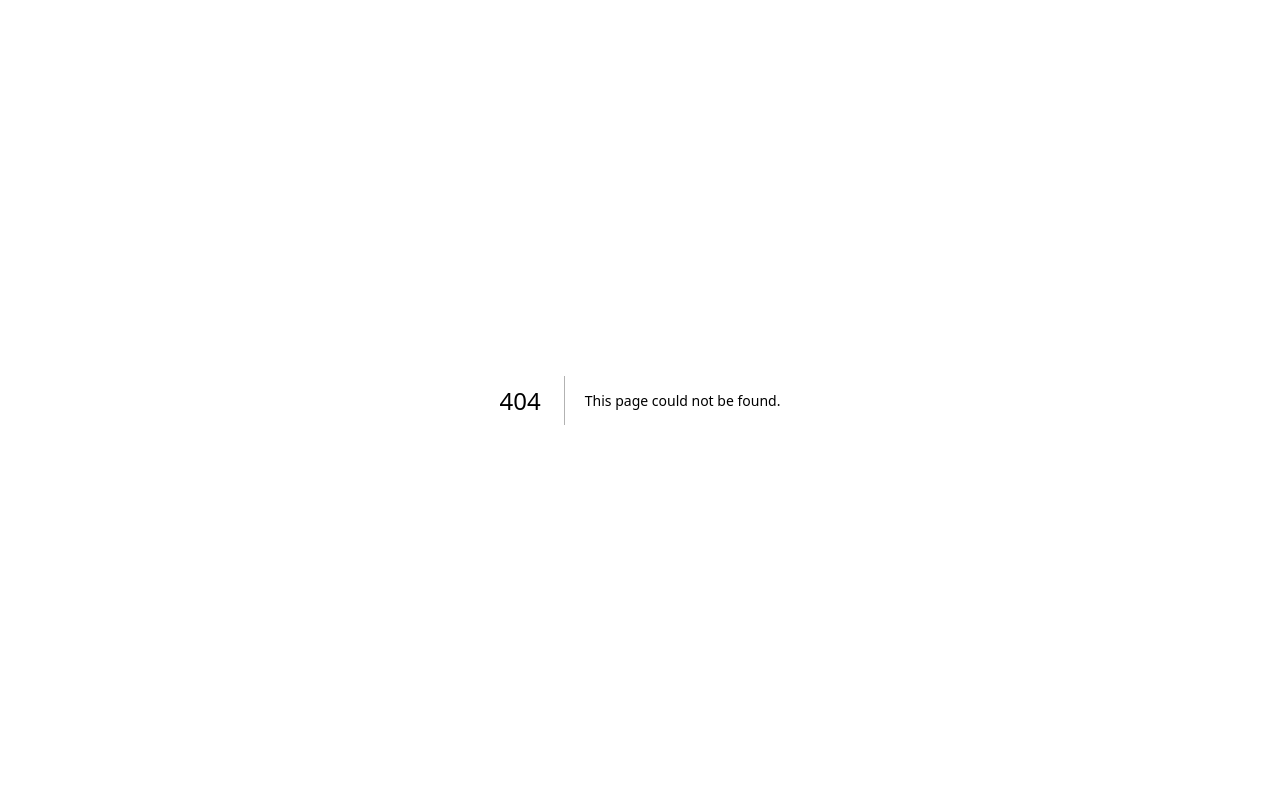
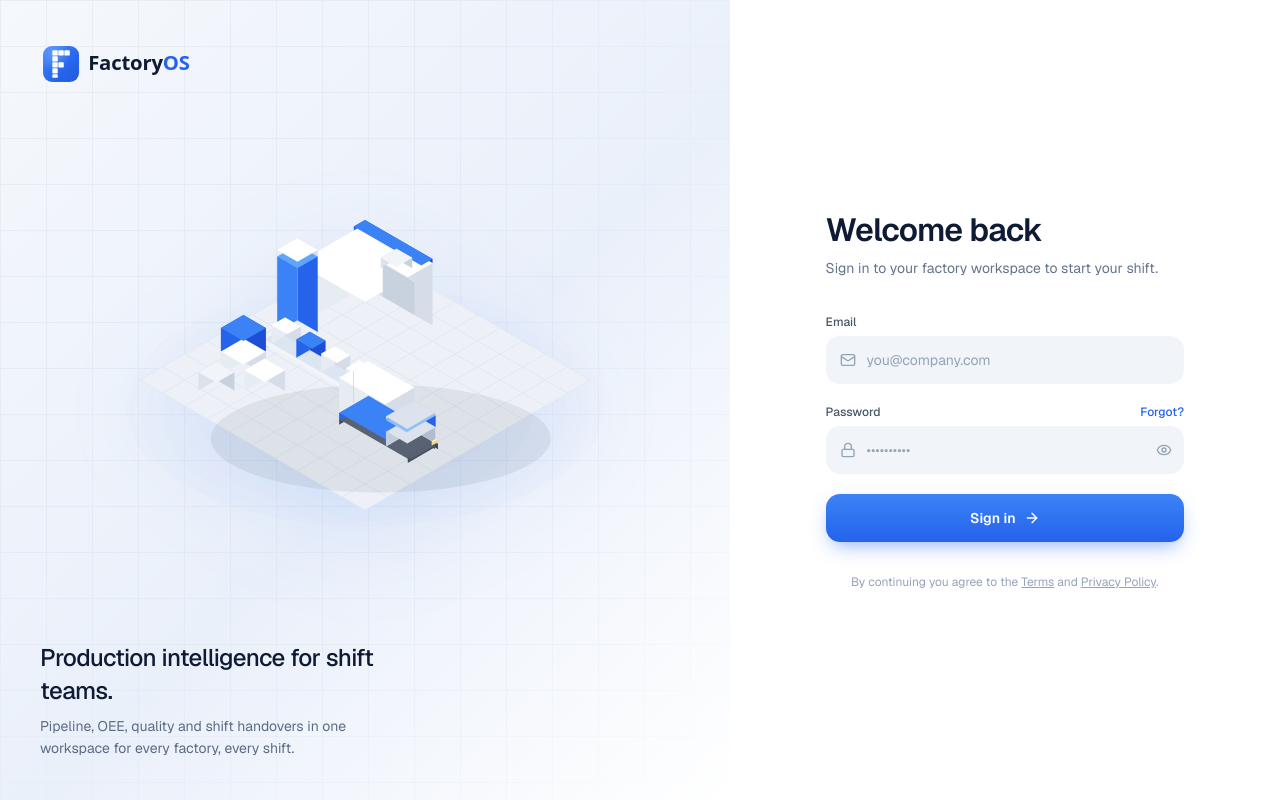
Before and after one commit to FarazAhsan11/factoryos, a Next.js app: page /login in a window 1280 px wide. Before the commit this address had no page. Built offline with nearby package versions, Linux system fonts and the light colour scheme.

Commit message:
feat: login form design

```diff
--- /dev/null
+++ b/src/app/login/page.tsx
@@ -0,0 +1,17 @@
+import type { Metadata } from "next";
+
+import { AuthSplitLayout } from "@/components/auth/auth-split-layout";
+import { LoginForm } from "@/components/auth/login-form";
+
+export const metadata: Metadata = {
+  title: "Sign in · FactoryOS",
+  description: "Sign in to your FactoryOS workspace.",
+};
+
+export default function LoginPage() {
+  return (
+    <AuthSplitLayout>
+      <LoginForm />
+    </AuthSplitLayout>
+  );
+}
--- /dev/null
+++ b/src/components/auth/auth-hero.tsx
@@ -0,0 +1,49 @@
+import { Logo } from "@/components/brand/logo";
+
+/**
+ * Left-hand brand panel for auth screens: logo, isometric factory
+ * illustration, and a tagline. Hidden below `lg`.
+ */
+export function AuthHero() {
+  return (
+    <section className="relative hidden flex-col overflow-hidden bg-[linear-gradient(135deg,#F5F8FC_0%,#EAF0FA_55%,#FFFFFF_100%)] lg:flex lg:w-[57%]">
+      {/* faint blueprint grid */}
+      <div
+        aria-hidden
+        className="pointer-events-none absolute inset-0 opacity-50"
+        style={{
+          backgroundImage:
+            "linear-gradient(#DCE4F0 1px,transparent 1px),linear-gradient(90deg,#DCE4F0 1px,transparent 1px)",
+          backgroundSize: "46px 46px",
+          maskImage:
+            "radial-gradient(120% 120% at 30% 30%,#000 40%,transparent 80%)",
+          WebkitMaskImage:
+            "radial-gradient(120% 120% at 30% 30%,#000 40%,transparent 80%)",
+        }}
+      />
+
+      <div className="relative z-10 p-10">
+        <Logo className="h-12" />
+      </div>
+
+      <div className="relative z-10 flex flex-1 items-center justify-center px-10">
+        {/* eslint-disable-next-line @next/next/no-img-element */}
+        <img
+          src="/branding/login-hero.svg"
+          alt="Isometric factory floor with conveyor and delivery truck"
+          className="w-full max-w-140 drop-shadow-[0_30px_50px_rgba(37,99,235,0.10)]"
+        />
+      </div>
+
+      <div className="relative z-10 max-w-md p-10">
+        <h2 className="text-2xl font-medium leading-snug tracking-tight text-[#0F1B34]">
+          Production intelligence for shift teams.
+        </h2>
+        <p className="mt-2 text-sm leading-relaxed text-[#5B6B85]">
+          Pipeline, OEE, quality and shift handovers in one workspace for every
+          factory, every shift.
+        </p>
+      </div>
+    </section>
+  );
+}
--- /dev/null
+++ b/src/components/auth/auth-split-layout.tsx
@@ -0,0 +1,35 @@
+import type { ReactNode } from "react";
+
+import { AuthHero } from "@/components/auth/auth-hero";
+import { Logo } from "@/components/brand/logo";
+
+/**
+ * Split-screen shell for auth pages (login, signup, forgot-password):
+ * brand hero on the left, a centered form column on the right. Fills exactly
+ * one viewport on desktop and stacks to the form-only column on mobile.
+ */
+export function AuthSplitLayout({ children }: { children: ReactNode }) {
+  return (
+    <main className="relative flex min-h-svh w-full overflow-hidden bg-white lg:h-svh">
+      <AuthHero />
+
+      <section className="relative flex w-full flex-col justify-center overflow-y-auto px-6 py-8 sm:px-12 lg:w-[43%] lg:px-16 lg:py-8 xl:px-24">
+        {/* diagonal white wedge that bites into the hero */}
+        <div
+          aria-hidden
+          className="absolute inset-y-0 -left-24 hidden w-24 bg-white lg:block"
+          style={{ clipPath: "polygon(55% 0,100% 0,100% 100%,0 100%)" }}
+        />
+
+        <div className="relative z-10 mx-auto w-full max-w-sm">
+          {/* logo on mobile (hero is hidden) */}
+          <div className="mb-10 lg:hidden">
+            <Logo className="h-8" />
+          </div>
+
+          {children}
+        </div>
+      </section>
+    </main>
+  );
+}
--- /dev/null
+++ b/src/components/auth/login-form.tsx
@@ -0,0 +1,80 @@
+import { ArrowRight, Eye, Lock, Mail } from "lucide-react";
+
+import { TextField } from "@/components/auth/text-field";
+
+/**
+ * Login form UI. Presentational only for now — the form does not submit and no
+ * auth is wired. Meant to be dropped inside <AuthSplitLayout>.
+ */
+export function LoginForm() {
+  return (
+    <>
+      <h1 className="text-[2rem] font-semibold leading-tight tracking-tight text-[#0F1B34]">
+        Welcome back
+      </h1>
+      <p className="mt-2 text-sm text-[#64748B]">
+        Sign in to your factory workspace to start your shift.
+      </p>
+
+      <form className="mt-9 space-y-5" action="#">
+        <TextField
+          id="email"
+          name="email"
+          label="Email"
+          icon={Mail}
+          type="email"
+          autoComplete="email"
+          placeholder="you@company.com"
+        />
+
+        <TextField
+          id="password"
+          name="password"
+          label="Password"
+          icon={Lock}
+          type="password"
+          autoComplete="current-password"
+          placeholder="••••••••••"
+          labelAction={
+            <a
+              href="#"
+              className="text-xs font-medium text-[#2563EB] hover:underline"
+            >
+              Forgot?
+            </a>
+          }
+          trailing={
+            <button
+              type="button"
+              tabIndex={-1}
+              aria-label="Show password"
+              className="absolute right-3 top-1/2 -translate-y-1/2 text-[#94A3B8] transition hover:text-[#475569]"
+            >
+              <Eye className="size-4" />
+            </button>
+          }
+        />
+
+        <button
+          type="button"
+          className="group flex h-12 w-full items-center justify-center gap-2 rounded-xl bg-[linear-gradient(180deg,#3B82F6_0%,#2563EB_100%)] text-sm font-semibold text-white shadow-[0_8px_20px_-6px_rgba(37,99,235,0.55)] transition hover:brightness-[1.06] active:translate-y-px"
+        >
+          Sign in
+          <ArrowRight className="size-4 transition-transform group-hover:translate-x-0.5" />
+        </button>
+      </form>
+
+      <p className="mt-8 text-center text-xs text-[#94A3B8]">
+        By continuing you agree to the{" "}
+        <a href="#" className="underline hover:text-[#64748B]">
+          Terms
+        </a>{" "}
+        and{" "}
+        <a href="#" className="underline hover:text-[#64748B]">
+          Privacy Policy
+        </a>
+        .
+      </p>
+    </>
+  );
+}
--- /dev/null
+++ b/src/components/auth/text-field.tsx
@@ -0,0 +1,56 @@
+import * as React from "react";
+import type { LucideIcon } from "lucide-react";
+
+import { cn } from "@/lib/utils";
+
+interface TextFieldProps extends React.ComponentProps<"input"> {
+  /** Field label rendered above the input. */
+  label: string;
+  /** Optional leading icon (lucide). */
+  icon?: LucideIcon;
+  /** Optional node rendered to the right of the label (e.g. a "Forgot?" link). */
+  labelAction?: React.ReactNode;
+  /** Optional node rendered inside, at the input's trailing edge (e.g. a show-password toggle). */
+  trailing?: React.ReactNode;
+}
+
+/**
+ * Labeled input with an optional leading icon, trailing adornment, and a
+ * label-row action. The shared field style for FactoryOS forms.
+ */
+export function TextField({
+  label,
+  id,
+  icon: Icon,
+  labelAction,
+  trailing,
+  className,
+  ...props
+}: TextFieldProps) {
+  return (
+    <div className="space-y-1.5">
+      <div className="flex items-center justify-between">
+        <label htmlFor={id} className="text-xs font-medium text-[#475569]">
+          {label}
+        </label>
+        {labelAction}
+      </div>
+      <div className="relative">
+        {Icon && (
+          <Icon className="pointer-events-none absolute left-3.5 top-1/2 size-4 -translate-y-1/2 text-[#94A3B8]" />
+        )}
+        <input
+          id={id}
+          className={cn(
+            "h-12 w-full rounded-xl border border-transparent bg-[#F1F4F9] px-4 text-sm text-[#0F1B34] outline-none transition placeholder:text-[#94A3B8] focus:border-[#2563EB] focus:bg-white focus:ring-4 focus:ring-[#2563EB]/12",
+            Icon && "pl-10",
+            trailing && "pr-11",
+            className
+          )}
+          {...props}
+        />
+        {trailing}
+      </div>
+    </div>
+  );
+}
--- /dev/null
+++ b/src/components/brand/logo.tsx
@@ -0,0 +1,16 @@
+import { cn } from "@/lib/utils";
+
+/**
+ * FactoryOS wordmark. Size it with `className` (e.g. `h-8`, `h-12`).
+ * Reads the shared SVG from `public/branding/`.
+ */
+export function Logo({ className }: { className?: string }) {
+  return (
+    // eslint-disable-next-line @next/next/no-img-element
+    <img
+      src="/branding/logo-final.svg"
+      alt="FactoryOS"
+      className={cn("w-auto", className)}
+    />
+  );
+}
```
Also changed, not shown: public/branding/login-hero.svg (added), 2 other files (tests, documents, lock files or other folders).
